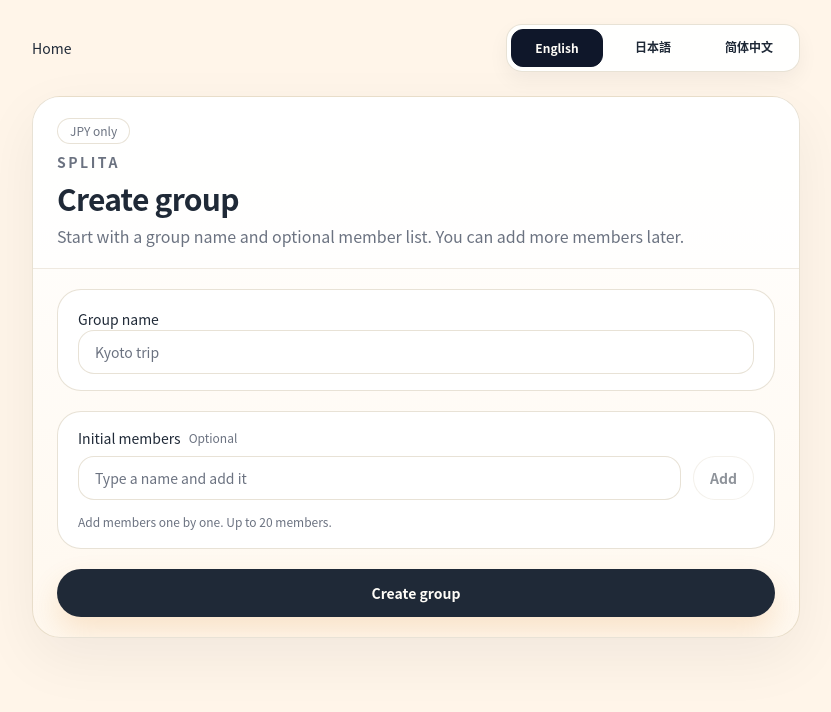
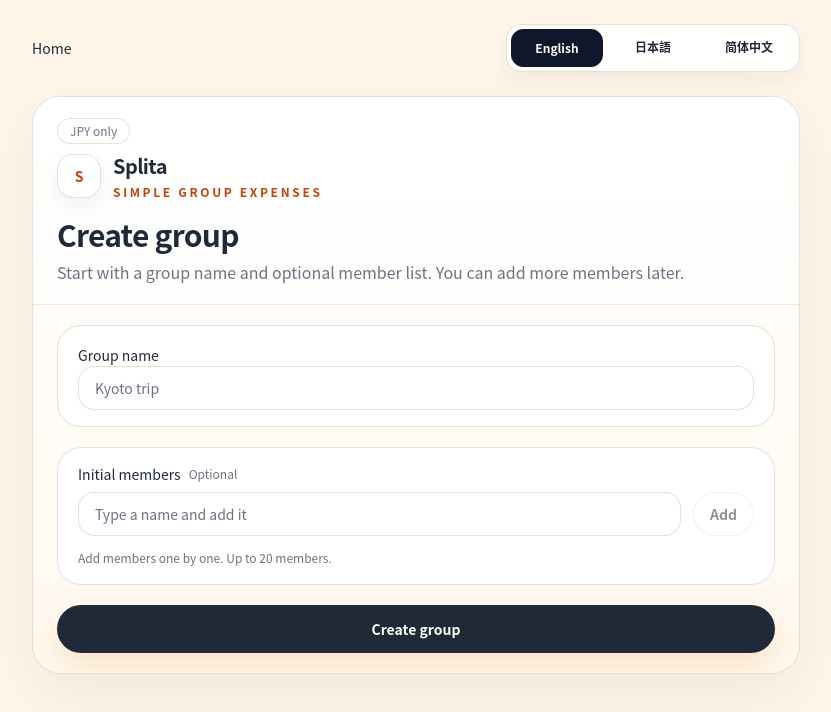
Before and after one commit to cb6ws23/Codex_SplitEase, a Next.js app: page /en/groups/new in a window 1280 px wide. Shown: the top 712 px of the page, without its empty margins (224-1055 px from the left). Built offline with nearby package versions, Linux system fonts and the light colour scheme.

Commit message:
Improve create-group branding and visual continuity

```diff
--- a/src/app/[locale]/groups/new/page.tsx
+++ b/src/app/[locale]/groups/new/page.tsx
@@ -39,14 +39,26 @@ export default async function NewGroupPage({
         <Card className="overflow-hidden border-[var(--border)] bg-[linear-gradient(180deg,rgba(255,255,255,0.96),rgba(255,248,238,0.96))] shadow-[0_20px_60px_rgba(15,23,42,0.06)]">
           <CardHeader className="gap-4 border-b border-[var(--border)]/70 bg-white/65 px-5 py-5 sm:px-6">
             <Badge className="w-fit">{common("currency")}</Badge>
-            <div className="space-y-2">
-              <p className="text-sm font-semibold uppercase tracking-[0.18em] text-[var(--muted-foreground)]">
+            <div className="space-y-4">
+              <div className="flex items-center gap-3">
+                <div className="flex h-11 w-11 items-center justify-center rounded-2xl border border-[var(--border)] bg-white text-sm font-semibold text-[var(--accent-strong)] shadow-[0_10px_24px_rgba(15,23,42,0.06)]">
+                  S
+                </div>
+                <div className="space-y-1">
+                  <p className="text-lg font-semibold tracking-[-0.03em] text-[var(--foreground)] sm:text-xl">
                     {common("appName")}
                   </p>
+                  <p className="text-xs font-semibold uppercase tracking-[0.22em] text-[var(--accent-strong)]">
+                    {t("brandHint")}
+                  </p>
+                </div>
+              </div>
+              <div className="space-y-2">
                 <CardTitle className="text-2xl sm:text-3xl">{t("title")}</CardTitle>
                 <CardDescription className="max-w-2xl text-sm leading-6 sm:text-base">
                   {t("description")}
                 </CardDescription>
+              </div>
             </div>
           </CardHeader>
           <CardContent className="space-y-5 px-5 py-5 sm:px-6">
--- a/src/messages/en.json
+++ b/src/messages/en.json
@@ -54,6 +54,7 @@
     "optional": "Optional"
   },
   "GroupForm": {
+    "brandHint": "Simple group expenses",
     "title": "Create group",
     "description": "Start with a group name and optional member list. You can add more members later.",
     "groupName": "Group name",
--- a/src/messages/ja.json
+++ b/src/messages/ja.json
@@ -54,6 +54,7 @@
     "optional": "任意"
   },
   "GroupForm": {
+    "brandHint": "かんたん割り勘",
     "title": "グループを作成",
     "description": "グループ名と、必要なら初期メンバーを入力してください。メンバーは後から追加できます。",
     "groupName": "グループ名",
--- a/src/messages/zh-CN.json
+++ b/src/messages/zh-CN.json
@@ -54,6 +54,7 @@
     "optional": "可选"
   },
   "GroupForm": {
+    "brandHint": "轻量分账工具",
     "title": "创建群组",
     "description": "先填写群组名称，也可以顺手添加初始成员，之后仍可继续添加。",
     "groupName": "群组名称",
```
Lines whose indentation alone changed are shown as unchanged.
